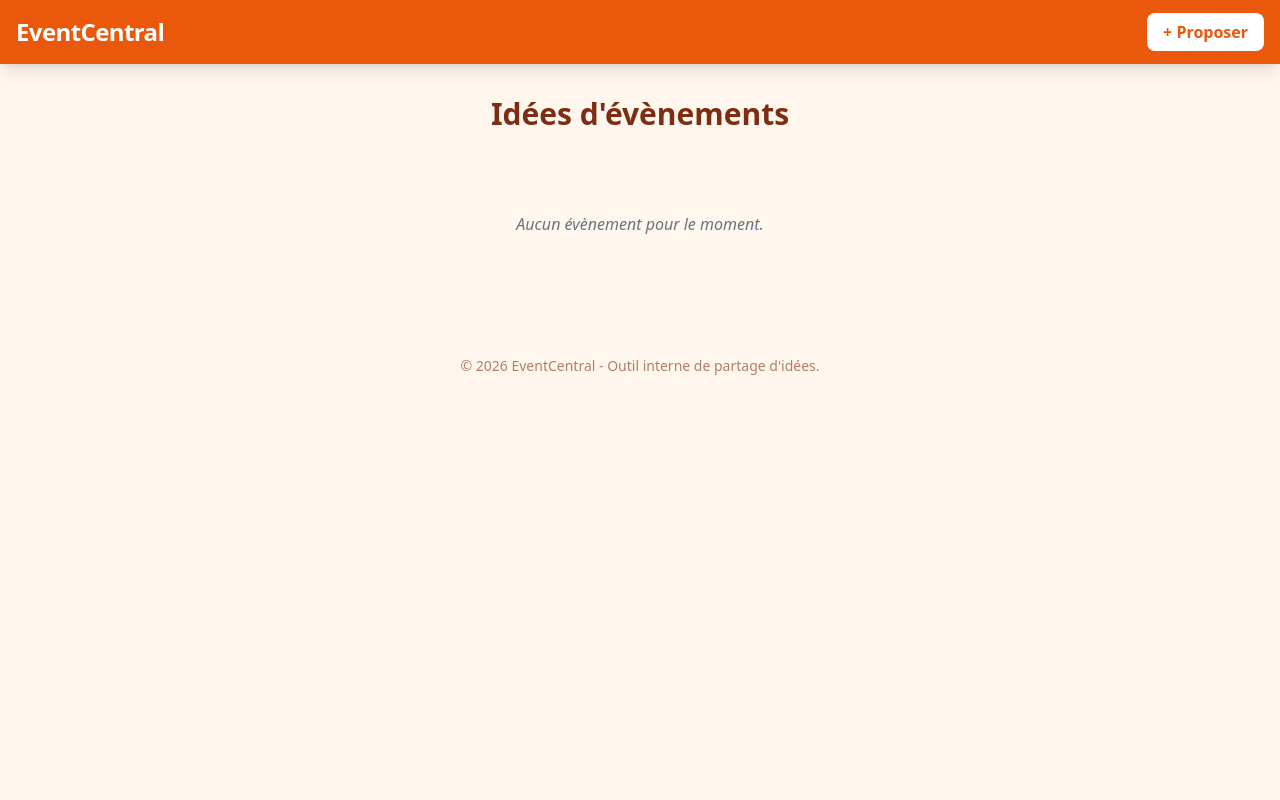
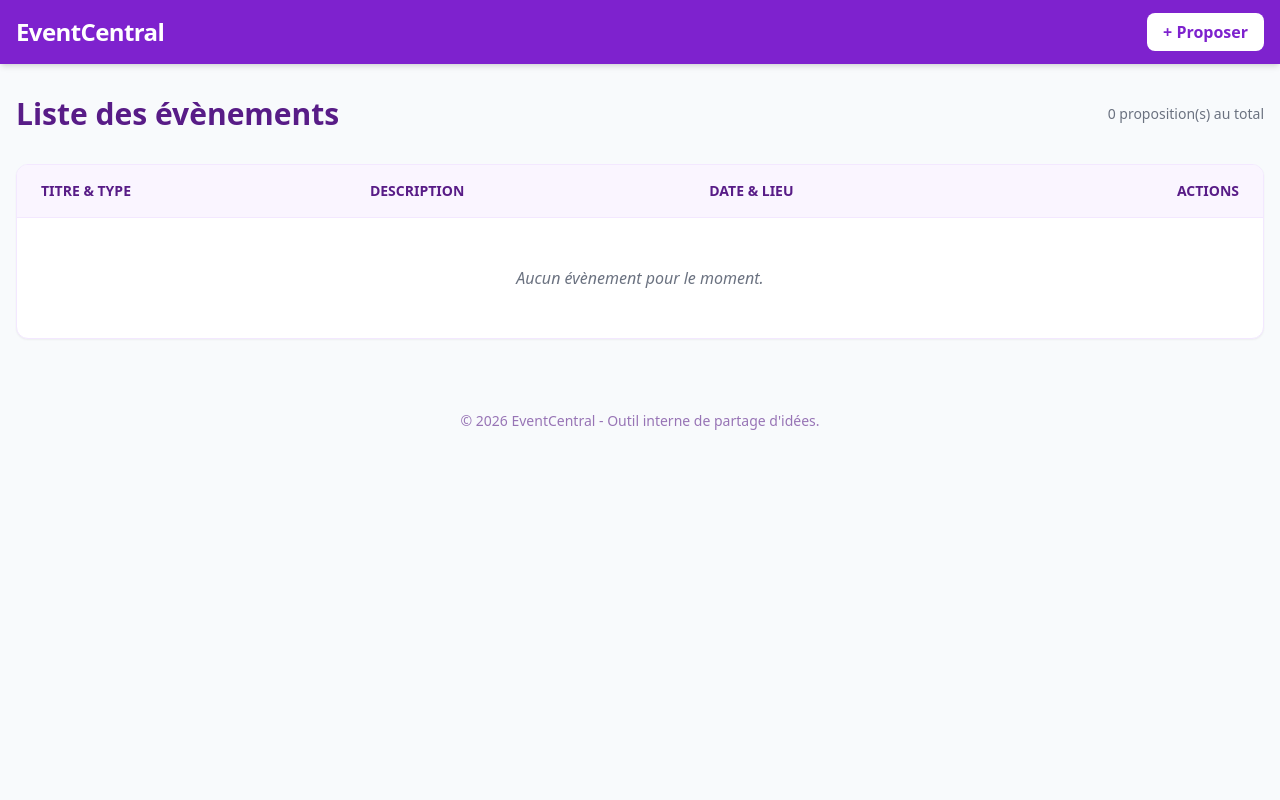
Before and after one commit to fd572/Eval_Python_Flask, a Flask app: page / in a window 1280 px wide. Run offline with Flask 3, Linux system fonts and the light colour scheme; some libraries are stand-ins or nearby versions.

Commit message:
feat(eval_flask):modification DA

```diff
--- a/templates/base.html
+++ b/templates/base.html
@@ -6,16 +6,15 @@
     <title>{% block title %}EventCentral{% endblock %}</title>
     <script src="https://cdn.tailwindcss.com"></script>
 </head>
-<body class="bg-orange-50 min-h-screen font-sans">
+<body class="bg-slate-50 min-h-screen font-sans">
 
-    <nav class="bg-orange-600 text-white shadow-lg p-4 mb-8">
+    <nav class="bg-purple-700 text-white shadow-md p-4 mb-8">
         <div class="container mx-auto flex justify-between items-center">
-            <a href="{{ url_for('index') }}" class="text-2xl font-bold tracking-tight hover:text-orange-100 transition">
+            <a href="{{ url_for('index') }}" class="text-2xl font-bold tracking-tight hover:text-purple-200 transition">
                 EventCentral
             </a>
             <div class="space-x-4">
-                <!-- <a href="" class="hover:underline">Liste</a> -->
-                <a href="{{ url_for('formulaire') }}" class="bg-white text-orange-600 px-4 py-2 rounded-lg font-semibold hover:bg-orange-100 transition">
+                <a href="{{ url_for('formulaire') }}" class="bg-white text-purple-700 px-4 py-2 rounded-lg font-semibold hover:bg-purple-50 transition">
                     + Proposer
                 </a>
             </div>
@@ -36,7 +35,7 @@
         {% block content %}{% endblock %}
     </div>
 
-    <footer class="mt-12 py-6 text-center text-orange-900 text-sm opacity-60">
+    <footer class="mt-12 py-6 text-center text-purple-900 text-sm opacity-60">
         &copy; 2026 EventCentral - Outil interne de partage d'idées.
     </footer>
 
--- a/templates/index.html
+++ b/templates/index.html
@@ -3,34 +3,56 @@
 {% block title %}Accueil - EventCentral{% endblock %}
 
 {% block content %}
-<h2 class="text-3xl font-bold text-orange-900 mb-8 text-center">Idées d'évènements</h2>
+<div class="flex justify-between items-center mb-8">
+    <h2 class="text-3xl font-bold text-purple-900">Liste des évènements</h2>
+    <span class="text-sm text-gray-500">{{ evenements|length }} proposition(s) au total</span>
+</div>
 
-<div class="grid grid-cols-1 md:grid-cols-2 lg:grid-cols-3 gap-6">
+<div class="bg-white rounded-xl shadow-sm overflow-hidden border border-purple-100">
+    <table class="w-full text-left border-collapse">
+        <thead class="bg-purple-50 border-b border-purple-100">
+            <tr>
+                <th class="px-6 py-4 text-sm font-bold text-purple-900 uppercase">Titre & Type</th>
+                <th class="px-6 py-4 text-sm font-bold text-purple-900 uppercase">Description</th>
+                <th class="px-6 py-4 text-sm font-bold text-purple-900 uppercase">Date & Lieu</th>
+                <th class="px-6 py-4 text-sm font-bold text-purple-900 uppercase text-right">Actions</th>
+            </tr>
+        </thead>
+        <tbody class="divide-y divide-gray-100">
             {% for evenement in evenements %}
-    <div class="bg-white rounded-xl shadow-md overflow-hidden border-t-4 border-orange-500 hover:shadow-xl transition-shadow">
-        <div class="p-6">
-            <div class="flex justify-between items-start mb-4">
-                <span class="bg-orange-100 text-orange-800 text-xs font-bold px-2.5 py-0.5 rounded uppercase">
+            <tr class="hover:bg-purple-50/50 transition-colors">
+                <td class="px-6 py-4">
+                    <div class="font-bold text-gray-900">{{ evenement.titre }}</div>
+                    <span class="text-[10px] bg-purple-100 text-purple-700 px-2 py-0.5 rounded-full font-bold uppercase">
                         {{ evenement.type }}
                     </span>
-                <span class="text-gray-400 text-sm italic">{{ evenement.date_creation.strftime('%d/%m/%Y') }}</span>
-            </div>
-
-            <h3 class="text-xl font-bold text-gray-900 mb-2">{{ evenement.titre }}</h3>
-            <p class="text-gray-600 text-sm mb-4">{{ evenement.description }}</p>
-
-            <div class="space-y-2 border-t pt-4 text-sm text-gray-700">
-                <p>📅 <strong>Date :</strong> {{ evenement.date.strftime('%d/%m/%Y') }}</p>
-                <p>📍 <strong>Lieu :</strong> {{ evenement.lieu }}</p>
-            </div>
-
-            <form action="{{ url_for('supprimer_evenement', even_id=evenement.id) }}" method="POST" class="mt-6 flex justify-end" onsubmit="return confirm('Supprimer cette idée ?');">
-                <button type="submit" class="text-red-500 hover:text-red-700 text-sm font-medium">Supprimer</button>
+                </td>
+                <td class="px-6 py-4 text-sm text-gray-600 max-w-xs truncate">
+                    {{ evenement.description }}
+                </td>
+                <td class="px-6 py-4 text-sm text-gray-700">
+                    <div>📅 {{ evenement.date.strftime('%d/%m/%Y') }}</div>
+                    <div class="text-gray-400 text-xs">📍 {{ evenement.lieu }}</div>
+                </td>
+                <td class="px-6 py-4 text-right">
+                    <form action="{{ url_for('supprimer_evenement', even_id=evenement.id) }}" method="POST" onsubmit="return confirm('Supprimer cette idée ?');">
+                        <button type="submit" class="text-red-500 hover:text-red-700 font-medium text-sm flex items-center justify-end ml-auto">
+                            <svg xmlns="http://www.w3.org/2000/svg" class="h-4 w-4 mr-1" fill="none" viewBox="0 0 24 24" stroke="currentColor">
+                                <path stroke-linecap="round" stroke-linejoin="round" stroke-width="2" d="M19 7l-.867 12.142A2 2 0 0116.138 21H7.862a2 2 0 01-1.995-1.858L5 7m5 4v6m4-6v6m1-10V4a1 1 0 00-1-1h-4a1 1 0 00-1 1v3M4 7h16" />
+                            </svg>
+                            Supprimer
+                        </button>
                     </form>
-        </div>
-    </div>
+                </td>
+            </tr>
             {% else %}
-    <p class="col-span-full text-center py-12 text-gray-500 italic">Aucun évènement pour le moment.</p>
+            <tr>
+                <td colspan="4" class="px-6 py-12 text-center text-gray-500 italic">
+                    Aucun évènement pour le moment.
+                </td>
+            </tr>
             {% endfor %}
+        </tbody>
+    </table>
 </div>
 {% endblock %}
```
Also changed, not shown: templates/formulaire.html (+8 -8 lines). Lines whose indentation alone changed are shown as unchanged.
